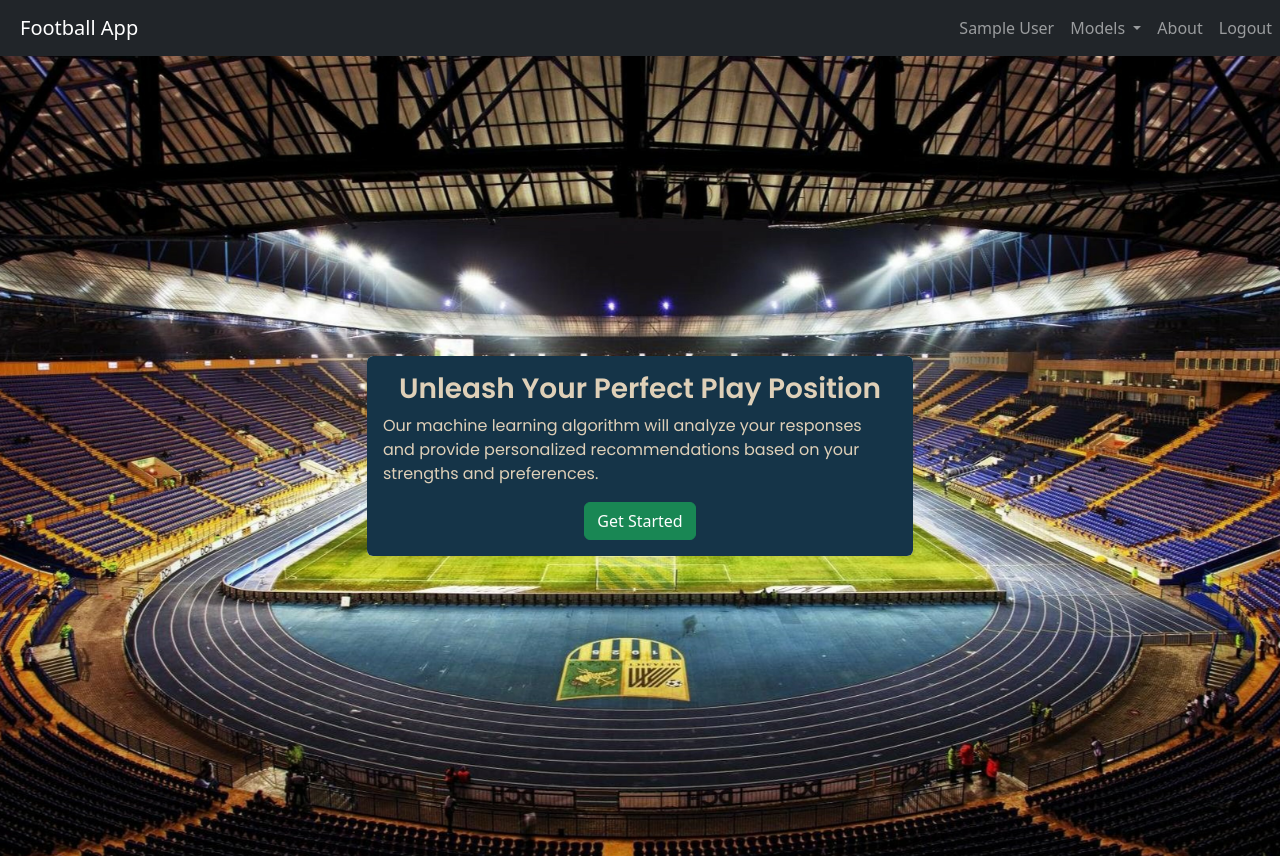
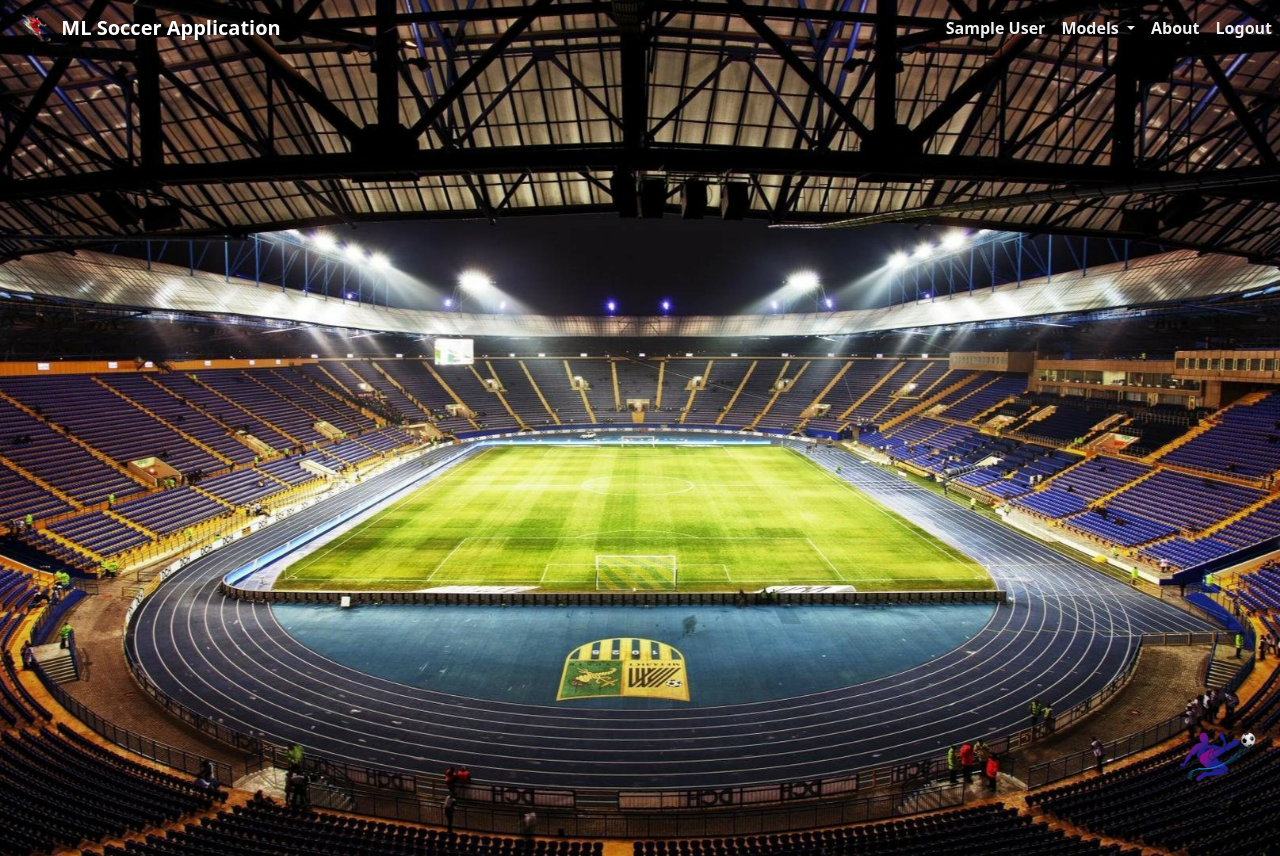
Before and after one commit to Mohit197/Football_stat_AWS, a Flask app: page / in a window 1280 px wide. Run offline with Flask 3, Linux system fonts and the light colour scheme; the visitor is signed in with stand-in values (Sample User, id 1); some libraries are stand-ins or nearby versions.

Commit message:
Add Nice and Modern Pictures for Login & Register, also making some small edits for Home Page

```diff
--- a/templates/home.html
+++ b/templates/home.html
@@ -25,6 +25,27 @@
             margin-left: 20px; /* Adjust this value as needed */
         }
     </style>
+    <style>
+        /* Styles for the footer icon */
+        .footer-icon {
+            position: fixed; /* Fix the icon in the viewport */
+            bottom: 10px; /* Distance from the bottom */
+            right: 10px; /* Distance from the right */
+            z-index: 1000; /* Keep it above other elements */
+        }
+
+        .footer-icon img {
+            max-width: 100px; /* Maximum width for the image */
+            height: auto; /* Maintain aspect ratio */
+        }
+
+        /* Media query for responsiveness */
+        @media (max-width: 768px) {
+            .footer-icon img {
+                max-width: 80px; /* Smaller size for mobile */
+            }
+        }
+    </style>
     <script src="{{ url_for('static', filename='/js/home.js') }}"></script>
     <script>
         /* If browser back button was used, flush cache */
@@ -38,30 +59,33 @@
     </script>
 </head>
 <body>
-    <nav class="navbar navbar-expand-lg navbar-dark bg-dark" style="background-color: #631402;">
-        <a class="navbar-brand" href="/">Football App</a>
+    <nav class="navbar navbar-expand-lg navbar-dark" style="color: #f0f0f0;">
+        <a class="navbar-brand" style="font-weight: bold; display: flex; align-items: center;">
+            <img src="{{ url_for('static', filename='images/Football_Background_Home_navbar.png') }}" alt="Football Icon" style="height: 30px; margin-right: 10px;">
+            ML Soccer Application
+        </a>
         <button class="navbar-toggler" type="button" data-bs-toggle="collapse" data-bs-target="#navbarNav" aria-controls="navbarNav" aria-expanded="false" aria-label="Toggle navigation">
             <span class="navbar-toggler-icon"></span>
         </button>
         <div class="collapse navbar-collapse" id="navbarNav">
             <ul class="navbar-nav ms-auto">
                 <li class="nav-item">
-                    <a class="btn btn-outline-light nav-link" href="/user">{{ name }}</a>
+                    <a class="btn btn-outline-light nav-link" href="/user" style="border-radius: 20px; font-weight: bold; color: #f0f0f0;">{{ name }}</a>
                 </li>
                 <li class="nav-item dropdown">
-                    <a class="btn btn-outline-light nav-link dropdown-toggle" href="#" id="modelsDropdown" role="button" data-bs-toggle="dropdown" aria-expanded="false">
+                    <a class="btn btn-outline-light nav-link dropdown-toggle" href="#" id="modelsDropdown" role="button" data-bs-toggle="dropdown" aria-expanded="false" style="border-radius: 20px; font-weight: bold; color: #f0f0f0;">
                         Models
                     </a>
-                    <ul class="dropdown-menu dropdown-menu-end" aria-labelledby="modelsDropdown">
-                        <li><a class="dropdown-item" href="/questions?index=0">Model 1</a></li>
+                    <ul class="dropdown-menu" aria-labelledby="modelsDropdown">
+                        <li><a class="dropdown-item" href="/questions?index=0" >Model 1</a></li>
                     </ul>
                 </li>
                 <li class="nav-item">
-                    <a class="btn btn-outline-light nav-link" href="/about">About</a>
+                    <a class="btn btn-outline-light nav-link" href="/about" style="border-radius: 20px; font-weight: bold; color: #f0f0f0;">About</a>
                 </li>
                 <li class="nav-item">
                     <form action="/logout" method="post" style="display: inline;">
-                        <button type="submit" class="btn btn-outline-light nav-link">Logout</button>
+                        <button type="submit" class="btn btn-outline-light nav-link" style="border-radius: 20px; font-weight: bold; color: #f0f0f0;">Logout</button>
                     </form>
                 </li>
             </ul>
@@ -69,16 +93,9 @@
     </nav>
     <div class="container">
         <!-- Main Content -->
-        <div class="row justify-content-center">
-            <div class="col-md-6">
-                <div class="card border-0 shadow-sm">
-                    <div class="card-body rounded d-flex flex-column align-items-center" style="background-color: #153448;">
-                        <h3 class="card-title" style="font-family: 'Poppins', sans-serif; font-weight: 600; color: #DFD0B8;">Unleash Your Perfect Play Position</h3>
-                        <p class="card-text" style="font-family: 'Poppins', sans-serif; font-weight: 400; color: #DFD0B8;">Our machine learning algorithm will analyze your responses and provide personalized recommendations based on your strengths and preferences.</p>
-                        <a href="/questions?index=0" class="btn btn-success mt-auto">Get Started</a>
-                    </div>
-                </div>
-            </div>
+
+        <div class="footer-icon">
+            <img src="{{ url_for('static', filename='images/Football_Background_Home_Bottom_right.png') }}" alt="Football Icon">
         </div>
     </div>
     <script src="https://cdn.jsdelivr.net/npm/@popperjs/core@2.11.6/dist/umd/popper.min.js" integrity="sha384-oBqDVmMz4fnFO9gybBogGzSIX6yMtt42MfT6Q1pAJTNafz5i5cf5dyD5adXDxM0c" crossorigin="anonymous"></script>
--- a/templates/login.html
+++ b/templates/login.html
@@ -9,7 +9,7 @@
     <link href="https://fonts.googleapis.com/css2?family=Poetsen+One&display=swap" rel="stylesheet">
     <style>
         body {
-            background-image: url("{{ url_for('static', filename='/images/Football_Background5.jpg') }}");
+            background-image: url("{{ url_for('static', filename='/images/Football_Background_login.jpg') }}");
             background-size: cover;
             background-position: center;
             background-repeat: no-repeat;
--- a/templates/register.html
+++ b/templates/register.html
@@ -12,8 +12,8 @@
 <body >
     <style>
         body {
-            background-image: url("{{ url_for('static', filename='/images/Football_Background5.jpg') }}");
-            background-size: 100%; /* Adjust this value to zoom out more or less */
+            background-image: url("{{ url_for('static', filename='/images/Football_Background_register.jpg') }}");
+            background-size: 110%; /* Adjust this value to zoom out more or less */
             background-position: center;
             background-repeat: no-repeat;
             height: 100vh;
@@ -24,7 +24,7 @@
             font-family: Arial, sans-serif;
         }
     </style>
-    <div class="card mt-5" style="background-color:#F5F7F8;border: 1px solid black;">
+    <div class="card mt-5" style="background-color:#F5F7F8;">
         <div class="card-body">
             <h2 class="text-center">Create User</h2>
             <form action="/register" method="post" onsubmit="return validatePassword()">
```
Also changed, not shown: static/images/Football_Background2.jpg (deleted), static/images/Football_Background_Home_Bottom_right.png (added), static/images/Football_Background_Home_navbar.png (added), 4 other files.
